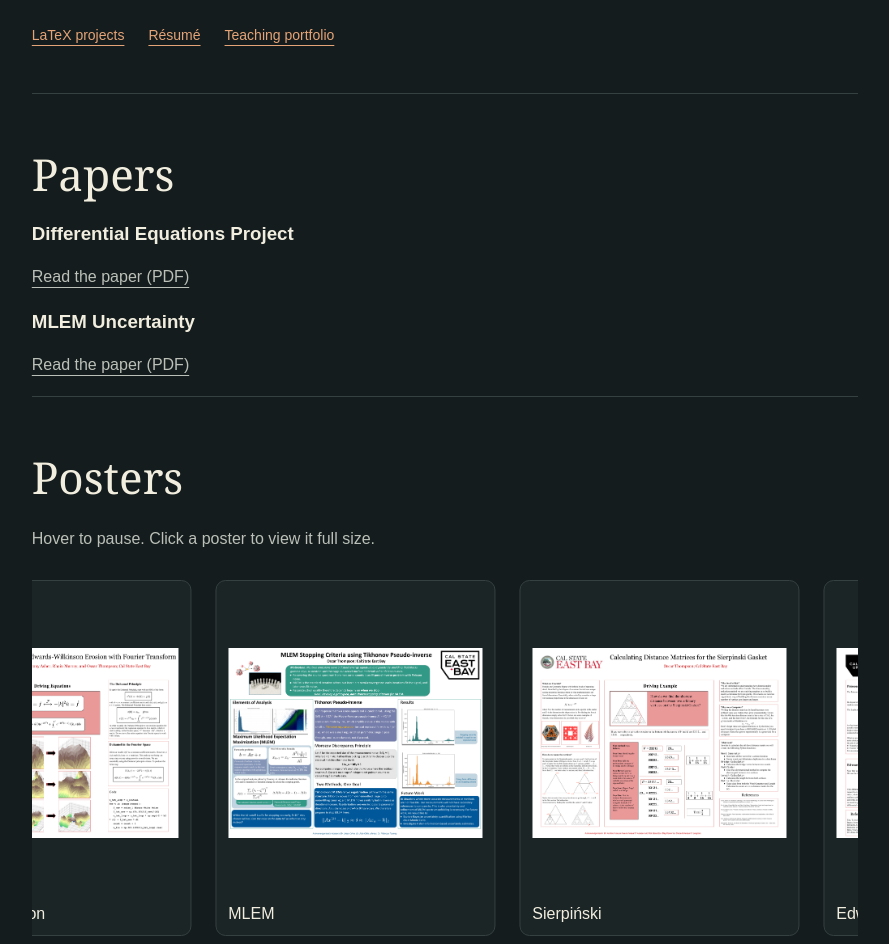
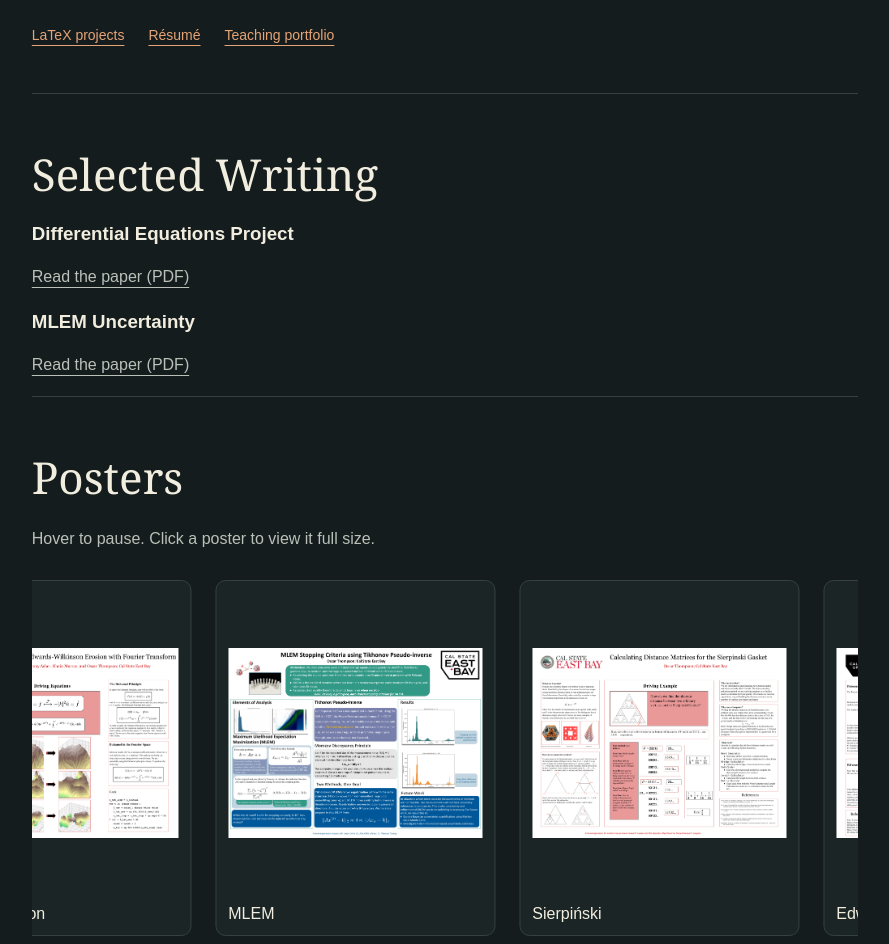
Before and after one commit to oscardelsalten/Oscar_T, a plain HTML site: page index.html in a window 1280 px wide. Shown: the part 2893-3837 px from the top of the page, without its empty margins (195-1084 px from the left). Drawn offline with Linux system fonts and the light colour scheme.

Commit message:
Rename section header from 'Papers' to 'Selected Writing'

```diff
--- a/index.html
+++ b/index.html
@@ -192,7 +192,7 @@
     <p class="eyebrow">Portfolio layout preview</p>
     <nav aria-label="Portfolio"><a href="#latex-projects">LaTeX projects</a><a href="#resume">Résumé</a><a href="#teaching">Teaching portfolio</a></nav>
 <section id="latex-projects">
-    <h2>Papers</h2>
+    <h2>Selected Writing</h2>
 
     <h3>Differential Equations Project</h3>
     <p>
```
